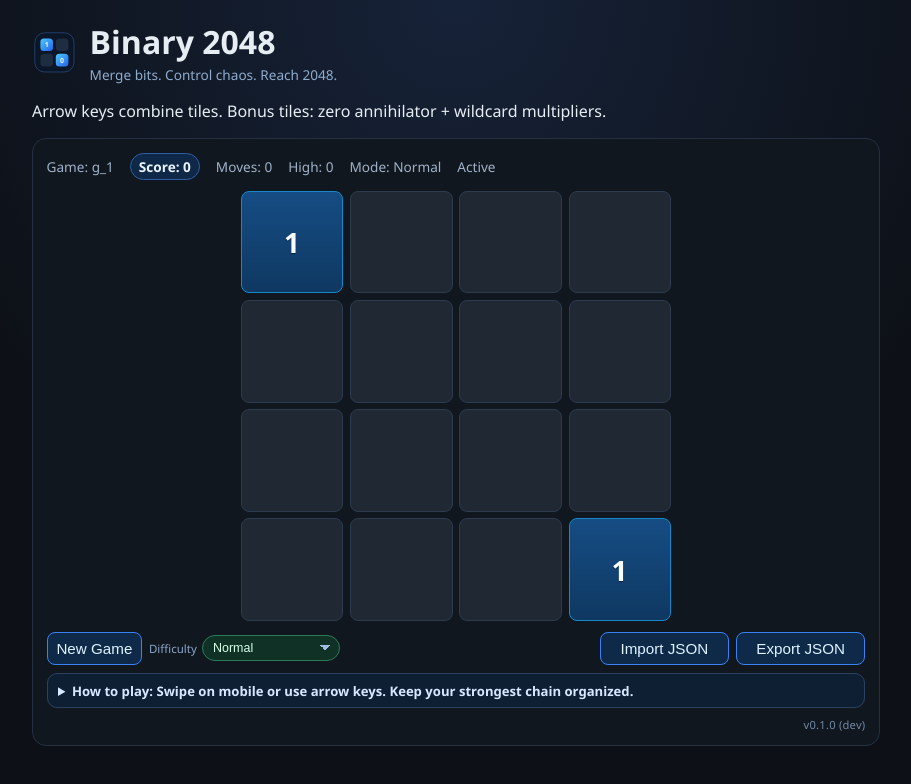
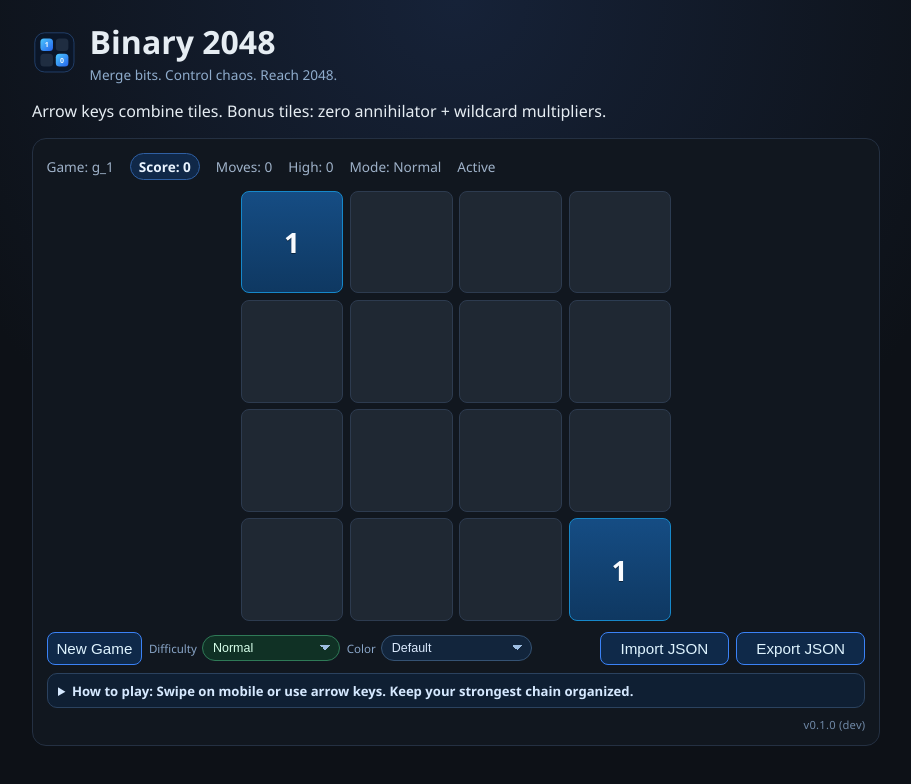
Before and after one commit to alankelsey/Binary-2048, a Next.js app: page / in a window 1280 px wide. Shown: the top 784 px of the page, without its empty margins (184-1095 px from the left). Built offline with nearby package versions, Linux system fonts and the light colour scheme.

Commit message:
Add color-blind mode toggle with persisted palette themes

```diff
--- a/app/globals.css
+++ b/app/globals.css
@@ -4,6 +4,63 @@
   --tile: #1f2833;
   --text: #e6edf3;
   --accent: #38bdf8;
+  --wild-top: #1f4d78;
+  --wild-bottom: #14385a;
+  --wild-border: #79d4ff;
+  --wild-icon: #d9f5ff;
+  --wild-glow-a: rgba(121, 212, 255, 0.3);
+  --wild-glow-b: rgba(121, 212, 255, 0.22);
+  --wild-glow-c: rgba(56, 189, 248, 0.25);
+  --wild-anim-a: rgba(74, 222, 128, 0.36);
+  --wild-anim-b: rgba(74, 222, 128, 0.62);
+  --wild-anim-c: rgba(74, 222, 128, 0);
+  --zero-bust-a: rgba(248, 113, 113, 0.45);
+  --zero-bust-b: rgba(251, 146, 60, 0.88);
+  --zero-bust-c: rgba(248, 113, 113, 0.5);
+  --zero-bust-d: rgba(251, 146, 60, 0.55);
+  --zero-bust-e: rgba(253, 186, 116, 0.95);
+  --zero-bust-f: rgba(251, 146, 60, 0.24);
+  --zero-bust-g: rgba(251, 146, 60, 0.45);
+}
+
+:root[data-color-mode="cb-protanopia"] {
+  --wild-top: #106d6d;
+  --wild-bottom: #0a4b50;
+  --wild-border: #86f0ea;
+  --wild-icon: #dcfffb;
+  --wild-glow-a: rgba(134, 240, 234, 0.34);
+  --wild-glow-b: rgba(134, 240, 234, 0.24);
+  --wild-glow-c: rgba(45, 212, 191, 0.3);
+  --wild-anim-a: rgba(45, 212, 191, 0.42);
+  --wild-anim-b: rgba(45, 212, 191, 0.68);
+  --wild-anim-c: rgba(45, 212, 191, 0);
+  --zero-bust-a: rgba(250, 204, 21, 0.55);
+  --zero-bust-b: rgba(234, 179, 8, 0.94);
+  --zero-bust-c: rgba(250, 204, 21, 0.62);
+  --zero-bust-d: rgba(234, 179, 8, 0.62);
+  --zero-bust-e: rgba(254, 240, 138, 0.96);
+  --zero-bust-f: rgba(234, 179, 8, 0.28);
+  --zero-bust-g: rgba(234, 179, 8, 0.52);
+}
+
+:root[data-color-mode="cb-deuteranopia"] {
+  --wild-top: #3152a4;
+  --wild-bottom: #22306f;
+  --wild-border: #a9bcff;
+  --wild-icon: #f3f7ff;
+  --wild-glow-a: rgba(169, 188, 255, 0.34);
+  --wild-glow-b: rgba(169, 188, 255, 0.24);
+  --wild-glow-c: rgba(96, 165, 250, 0.32);
+  --wild-anim-a: rgba(96, 165, 250, 0.44);
+  --wild-anim-b: rgba(96, 165, 250, 0.7);
+  --wild-anim-c: rgba(96, 165, 250, 0);
+  --zero-bust-a: rgba(244, 114, 182, 0.58);
+  --zero-bust-b: rgba(236, 72, 153, 0.92);
+  --zero-bust-c: rgba(244, 114, 182, 0.62);
+  --zero-bust-d: rgba(236, 72, 153, 0.62);
+  --zero-bust-e: rgba(251, 182, 206, 0.96);
+  --zero-bust-f: rgba(236, 72, 153, 0.28);
+  --zero-bust-g: rgba(236, 72, 153, 0.52);
 }
 
 * {
@@ -95,13 +152,13 @@ main {
 }
 
 .tile-wild {
-  background: linear-gradient(180deg, #1f4d78, #14385a);
-  border-color: #79d4ff;
-  color: #f2fbff;
+  background: linear-gradient(180deg, var(--wild-top), var(--wild-bottom));
+  border-color: var(--wild-border);
+  color: var(--wild-icon);
   box-shadow:
-    inset 0 0 0 1px rgba(121, 212, 255, 0.3),
-    0 0 0 1px rgba(121, 212, 255, 0.22),
-    0 0 14px rgba(56, 189, 248, 0.25);
+    inset 0 0 0 1px var(--wild-glow-a),
+    0 0 0 1px var(--wild-glow-b),
+    0 0 14px var(--wild-glow-c);
 }
 
 .tile-zero {
@@ -115,7 +172,7 @@ main {
   font-size: 1.18em;
   font-weight: 900;
   line-height: 1;
-  color: #d9f5ff;
+  color: var(--wild-icon);
   text-shadow:
     0 0 10px rgba(125, 211, 252, 0.95),
     0 0 20px rgba(56, 189, 248, 0.55);
@@ -353,13 +410,13 @@ button:hover {
     transform: scale(1.08);
     filter: saturate(1.7) hue-rotate(-38deg);
     box-shadow:
-      0 0 0 2px rgba(74, 222, 128, 0.36),
-      0 0 18px rgba(74, 222, 128, 0.62);
+      0 0 0 2px var(--wild-anim-a),
+      0 0 18px var(--wild-anim-b);
   }
   100% {
     transform: scale(1);
     filter: saturate(1) hue-rotate(0deg);
-    box-shadow: 0 0 0 rgba(74, 222, 128, 0);
+    box-shadow: 0 0 0 var(--wild-anim-c);
   }
 }
 
@@ -367,31 +424,58 @@ button:hover {
   0% {
     transform: scale(1);
     opacity: 1;
-    border-color: rgba(248, 113, 113, 0.45);
-    box-shadow: 0 0 0 rgba(248, 113, 113, 0);
+    border-color: var(--zero-bust-a);
+    box-shadow: 0 0 0 var(--zero-bust-a);
   }
   35% {
     transform: translateY(2px) scale(0.78);
     opacity: 0.58;
-    border-color: rgba(251, 146, 60, 0.88);
+    border-color: var(--zero-bust-b);
     box-shadow:
-      0 0 0 2px rgba(248, 113, 113, 0.5),
-      0 0 18px rgba(251, 146, 60, 0.55);
+      0 0 0 2px var(--zero-bust-c),
+      0 0 18px var(--zero-bust-d);
   }
   62% {
     transform: translateY(-1px) scale(1.06);
     opacity: 0.92;
-    border-color: rgba(253, 186, 116, 0.95);
+    border-color: var(--zero-bust-e);
     box-shadow:
-      0 0 0 4px rgba(251, 146, 60, 0.24),
-      0 0 20px rgba(251, 146, 60, 0.45);
+      0 0 0 4px var(--zero-bust-f),
+      0 0 20px var(--zero-bust-g);
   }
   100% {
     transform: translateY(0) scale(1);
     opacity: 1;
-    border-color: rgba(248, 113, 113, 0.45);
-    box-shadow: 0 0 0 rgba(248, 113, 113, 0);
+    border-color: var(--zero-bust-a);
+    box-shadow: 0 0 0 var(--zero-bust-a);
   }
+}
+
+.color-mode-wrap {
+  display: inline-flex;
+  align-items: center;
+  gap: 0.35rem;
+}
+
+.color-mode-select {
+  appearance: none;
+  border: 1px solid #355273;
+  background: #12253c;
+  color: #dbeafd;
+  border-radius: 999px;
+  font-size: 0.78rem;
+  line-height: 1.2;
+  padding: 0.28rem 1.65rem 0.28rem 0.6rem;
+  cursor: pointer;
+  min-width: 9.4rem;
+  background-image:
+    linear-gradient(45deg, transparent 50%, #9dbde1 50%),
+    linear-gradient(135deg, #9dbde1 50%, transparent 50%);
+  background-position:
+    calc(100% - 0.85rem) calc(50% - 0.06rem),
+    calc(100% - 0.56rem) calc(50% - 0.06rem);
+  background-size: 0.32rem 0.32rem, 0.32rem 0.32rem;
+  background-repeat: no-repeat;
 }
 
 @media (max-width: 700px) {
@@ -432,6 +516,12 @@ button:hover {
     max-width: 100%;
   }
 
+  .color-mode-select {
+    min-width: 0;
+    width: 10.4rem;
+    max-width: 100%;
+  }
+
   .secondary-controls {
     width: 100%;
   }
--- a/app/page.tsx
+++ b/app/page.tsx
@@ -7,6 +7,7 @@ type Cell = Tile | null;
 type Dir = "up" | "down" | "left" | "right";
 type CellEffect = "merge-number" | "merge-wild" | "zero-bust";
 type SpawnMode = "normal" | "ltfg" | "death";
+type ColorMode = "default" | "cb-protanopia" | "cb-deuteranopia";
 
 type GameState = {
   id: string;
@@ -66,12 +67,14 @@ export default function Home() {
   const gameIdKey = "binary2048.currentGameId";
   const modeKey = "binary2048.spawnMode";
   const highScoreKey = "binary2048.highScore";
+  const colorModeKey = "binary2048.colorMode";
   const [gameId, setGameId] = useState<string>("");
   const [state, setState] = useState<GameState | null>(null);
   const [busy, setBusy] = useState(false);
   const [errorMessage, setErrorMessage] = useState<string>("");
   const [highScore, setHighScore] = useState(0);
   const [spawnMode, setSpawnMode] = useState<SpawnMode>("normal");
+  const [colorMode, setColorMode] = useState<ColorMode>("default");
   const [cellEffects, setCellEffects] = useState<Record<string, CellEffect>>({});
   const touchStartRef = useRef<{ x: number; y: number } | null>(null);
   const effectTimerRef = useRef<number | null>(null);
@@ -350,6 +353,10 @@ export default function Home() {
     if (savedMode === "normal" || savedMode === "ltfg" || savedMode === "death") {
       setSpawnMode(savedMode);
     }
+    const savedColorMode = window.localStorage.getItem(colorModeKey);
+    if (savedColorMode === "default" || savedColorMode === "cb-protanopia" || savedColorMode === "cb-deuteranopia") {
+      setColorMode(savedColorMode);
+    }
   }, []);
 
   useEffect(() => {
@@ -362,6 +369,11 @@ export default function Home() {
   useEffect(() => {
     window.localStorage.setItem(modeKey, spawnMode);
   }, [spawnMode]);
+
+  useEffect(() => {
+    window.localStorage.setItem(colorModeKey, colorMode);
+    document.documentElement.setAttribute("data-color-mode", colorMode);
+  }, [colorMode]);
 
   useEffect(() => {
     function onKeyDown(event: KeyboardEvent) {
@@ -487,6 +499,19 @@ export default function Home() {
                 <option value="death">{SPAWN_MODES.death.label}</option>
               </select>
             </label>
+            <label className="color-mode-wrap">
+              <span className="difficulty-label">Color</span>
+              <select
+                aria-label="Color mode"
+                className="color-mode-select"
+                value={colorMode}
+                onChange={(event) => setColorMode(event.target.value as ColorMode)}
+              >
+                <option value="default">Default</option>
+                <option value="cb-protanopia">CB Protanopia</option>
+                <option value="cb-deuteranopia">CB Deuteranopia</option>
+              </select>
+            </label>
           </div>
           <div className="secondary-controls">
             <button
```
Also changed, not shown: 1 other file (tests, documents, lock files or other folders).
